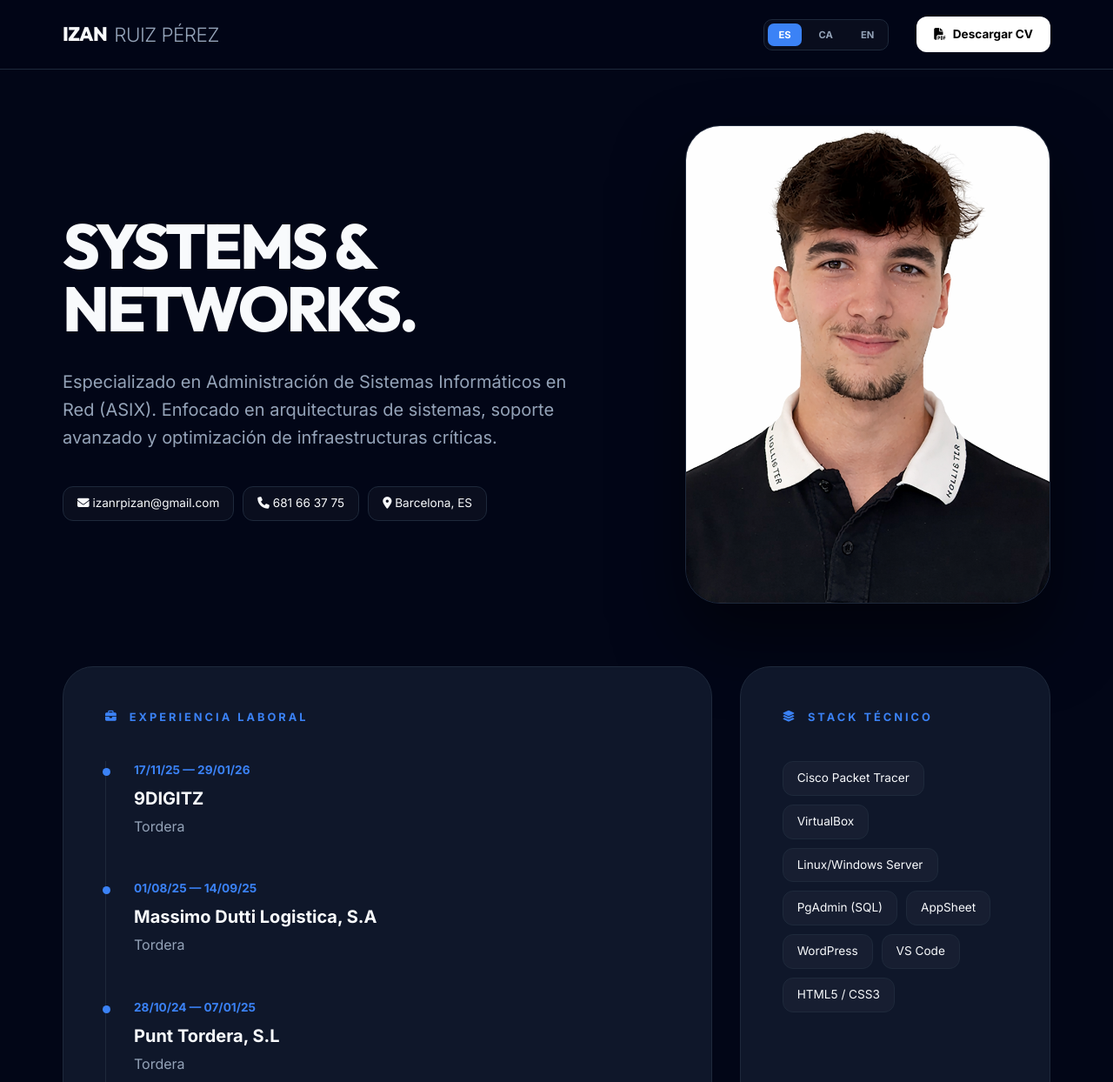
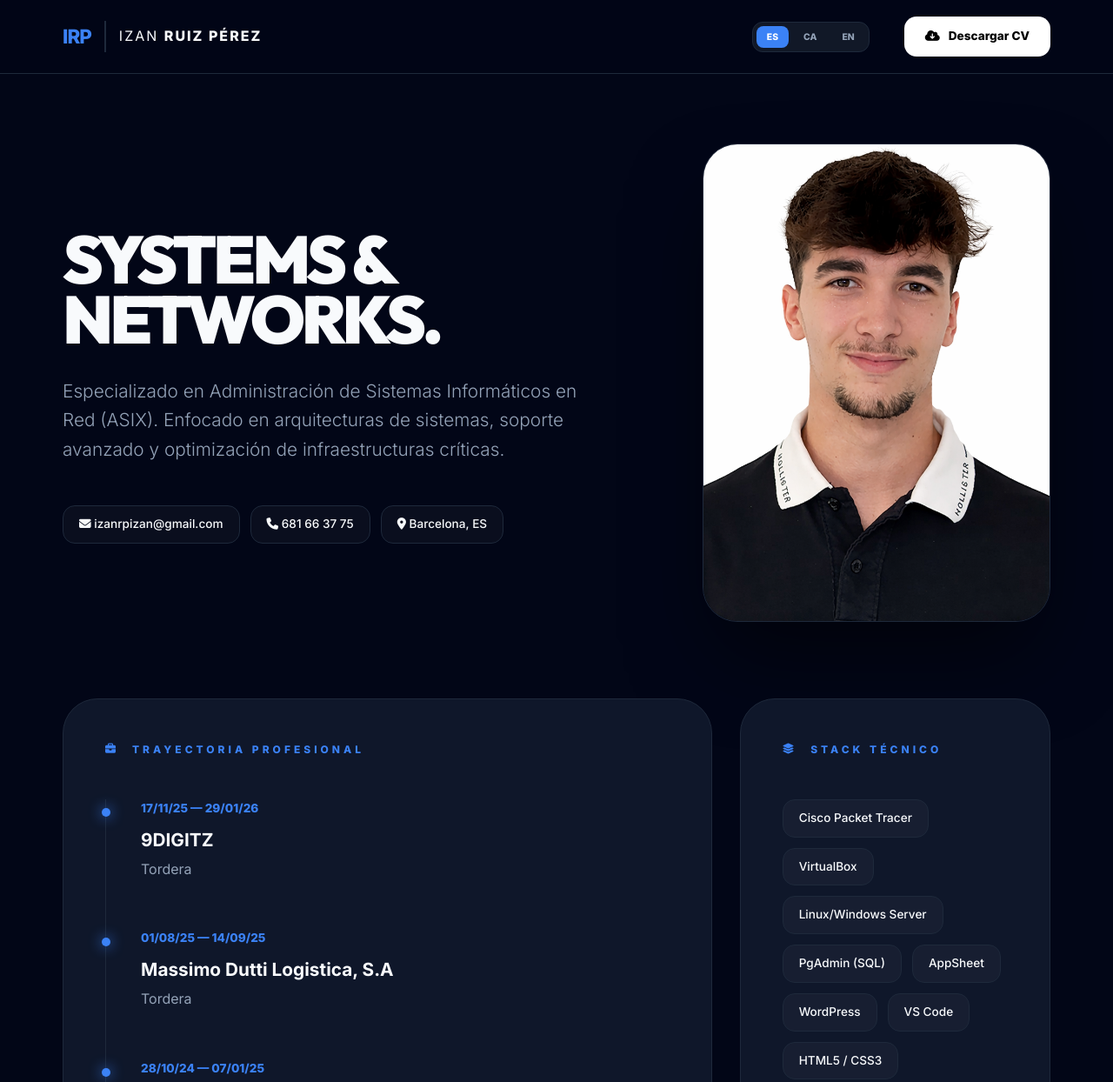
Before and after one commit to IzaanRuiz/Portfoli, a plain HTML site: page index.html in a window 1280 px wide. Shown: the top 1244 px of the page at 87% size. Drawn offline with Linux system fonts and the light colour scheme.

Commit message:
Update index.html

```diff
--- a/index.html
+++ b/index.html
@@ -3,14 +3,14 @@
 <head>
     <meta charset="UTF-8">
     <meta name="viewport" content="width=device-width, initial-scale=1.0">
-    <title>Izan Ruiz Pérez | Systems & Networks</title>
-    <!-- Fuentes premium -->
-    <link href="https://fonts.googleapis.com/css2?family=Inter:wght@300;400;500;600;700;800&family=Outfit:wght@300;500;700;800&display=swap" rel="stylesheet">
+    <title>Izan Ruiz Pérez | Portfolio Profesional</title>
+    <!-- Fuentes premium: Inter para legibilidad y Outfit para títulos -->
+    <link href="https://fonts.googleapis.com/css2?family=Inter:wght@300;400;500;600;700;800&family=Outfit:wght@300;400;700;900&display=swap" rel="stylesheet">
     <link rel="stylesheet" href="https://cdnjs.cloudflare.com/ajax/libs/font-awesome/6.4.0/css/all.min.css">
 
     <style>
         :root {
-            --accent: #3b82f6; /* Azul corporativo moderno */
+            --accent: #3b82f6;
             --bg: #020617;
             --card: #0f172a;
             --border: #1e293b;
@@ -27,15 +27,16 @@
             background-color: var(--bg);
             color: var(--text);
             line-height: 1.6;
+            scroll-behavior: smooth;
         }
 
-        /* --- MENÚ DE ALTO NIVEL --- */
+        /* --- MENÚ SUPERIOR (NUEVO DISEÑO) --- */
         header {
             position: sticky; top: 0; z-index: 1000;
             background: rgba(2, 6, 23, 0.85);
             backdrop-filter: blur(12px);
             border-bottom: 1px solid var(--border);
-            height: 80px;
+            height: 85px;
         }
 
         .nav-container {
@@ -44,75 +45,87 @@
             height: 100%; padding: 0 2rem;
         }
 
-        /* Logo Tipográfico Profesional */
-        .brand {
-            font-family: 'Outfit', sans-serif;
-            font-size: 1.4rem;
-            font-weight: 800;
-            letter-spacing: -0.5px;
-            color: var(--text);
+        /* Estilo Nuevo: Logo Minimalista con barra vertical */
+        .brand-logo {
             text-decoration: none;
             display: flex;
             align-items: center;
-            gap: 8px;
+            color: var(--text);
+            font-family: 'Outfit', sans-serif;
         }
 
-        .brand span {
-            font-weight: 300;
-            color: var(--text-muted);
+        .brand-logo .initials {
+            font-weight: 900;
+            font-size: 1.4rem;
+            letter-spacing: -1px;
+            color: var(--accent);
+            padding-right: 15px;
+            border-right: 2px solid var(--border);
+            margin-right: 15px;
         }
 
-        .nav-right { display: flex; align-items: center; gap: 2rem; }
+        .brand-logo .full-name {
+            font-weight: 400;
+            font-size: 1rem;
+            letter-spacing: 2px;
+            text-transform: uppercase;
+        }
+
+        .brand-logo .full-name strong {
+            font-weight: 800;
+        }
+
+        .nav-right { display: flex; align-items: center; gap: 2.5rem; }
 
         .lang-group {
             display: flex;
-            gap: 8px;
-            background: rgba(255,255,255,0.03);
+            gap: 5px;
+            background: #111827;
             padding: 4px;
-            border-radius: 10px;
+            border-radius: 12px;
             border: 1px solid var(--border);
         }
 
         .lang-btn {
             background: none; border: none; color: var(--text-muted);
-            font-size: 0.7rem; font-weight: 700; cursor: pointer;
-            padding: 6px 12px; border-radius: 7px; transition: 0.3s;
+            font-size: 0.65rem; font-weight: 800; cursor: pointer;
+            padding: 6px 12px; border-radius: 8px; transition: 0.3s;
         }
 
         .lang-btn.active { background: var(--accent); color: white; }
 
         .btn-cv {
             background: white; color: black; text-decoration: none;
-            padding: 10px 20px; border-radius: 12px;
-            font-size: 0.85rem; font-weight: 700;
-            transition: 0.3s; display: flex; align-items: center; gap: 8px;
+            padding: 12px 24px; border-radius: 14px;
+            font-size: 0.85rem; font-weight: 800;
+            transition: 0.3s; display: flex; align-items: center; gap: 10px;
         }
 
-        .btn-cv:hover { transform: translateY(-2px); background: var(--accent); color: white; }
+        .btn-cv:hover { transform: translateY(-2px); background: var(--accent); color: white; box-shadow: 0 10px 20px rgba(59, 130, 246, 0.2); }
 
         /* --- HERO --- */
         .hero {
-            max-width: 1200px; margin: 4rem auto;
+            max-width: 1200px; margin: 5rem auto;
             padding: 0 2rem; display: grid;
-            grid-template-columns: 1fr 420px; gap: 4rem; align-items: center;
+            grid-template-columns: 1fr 400px; gap: 5rem; align-items: center;
         }
 
         .hero-info h1 {
             font-family: 'Outfit', sans-serif;
-            font-size: 4.5rem; font-weight: 800; line-height: 1;
-            margin-bottom: 2rem; letter-spacing: -3px;
+            font-size: 4.8rem; font-weight: 900; line-height: 0.9;
+            margin-bottom: 2rem; letter-spacing: -4px;
         }
 
         .hero-info p {
-            font-size: 1.25rem; color: var(--text-muted);
-            max-width: 580px; margin-bottom: 2.5rem;
+            font-size: 1.3rem; color: var(--text-muted);
+            max-width: 600px; margin-bottom: 3rem; font-weight: 300;
         }
 
         .hero-image img {
             width: 100%; height: 550px;
             object-fit: cover; border-radius: 40px;
             border: 1px solid var(--border);
-            box-shadow: 0 40px 80px rgba(0,0,0,0.5);
+            box-shadow: 0 50px 100px -20px rgba(0,0,0,0.6);
         }
 
         /* --- GRID PRINCIPAL --- */
@@ -124,49 +137,50 @@
 
         .card {
             background: var(--card); border: 1px solid var(--border);
-            padding: 3rem; border-radius: 35px;
-            transition: 0.4s cubic-bezier(0.2, 0, 0, 1);
+            padding: 3rem; border-radius: 40px;
+            transition: 0.4s;
         }
 
-        .card:hover { border-color: var(--accent); transform: translateY(-8px); }
-
+        .card:hover { border-color: #334155; transform: translateY(-10px); }
         .span-2 { grid-column: span 2; }
 
         h2 {
-            font-size: 0.8rem; text-transform: uppercase;
-            letter-spacing: 3px; color: var(--accent);
-            margin-bottom: 2.5rem; display: flex; align-items: center; gap: 12px;
+            font-size: 0.75rem; text-transform: uppercase;
+            letter-spacing: 4px; color: var(--accent);
+            margin-bottom: 3rem; display: flex; align-items: center; gap: 15px;
+            font-weight: 800;
         }
 
-        /* --- EXPERIENCIA --- */
-        .timeline { border-left: 1px solid var(--border); padding-left: 2rem; }
-
-        .work-item { position: relative; margin-bottom: 3rem; }
+        /* --- TIMELINE --- */
+        .timeline { border-left: 1px solid var(--border); padding-left: 2.5rem; }
+        .work-item { position: relative; margin-bottom: 3.5rem; }
         .work-item::before {
-            content: ""; position: absolute; left: calc(-2rem - 4.5px);
-            top: 8px; width: 9px; height: 9px;
+            content: ""; position: absolute; left: calc(-2.5rem - 5px);
+            top: 10px; width: 10px; height: 10px;
             background: var(--accent); border-radius: 50%;
+            box-shadow: 0 0 15px var(--accent);
         }
 
-        .work-item h3 { font-size: 1.25rem; font-weight: 700; margin-bottom: 4px; }
-        .work-item .meta { font-size: 0.85rem; color: var(--accent); font-weight: 700; margin-bottom: 5px; display: block;}
+        .work-item h3 { font-size: 1.3rem; font-weight: 700; margin-bottom: 5px; }
+        .work-item .meta { font-size: 0.85rem; color: var(--accent); font-weight: 800; margin-bottom: 8px; display: block; text-transform: uppercase; }
         .work-item p { font-size: 1rem; color: var(--text-muted); }
 
-        .tags { display: flex; flex-wrap: wrap; gap: 10px; }
+        .tags { display: flex; flex-wrap: wrap; gap: 12px; }
         .tag {
             background: rgba(255,255,255,0.03); border: 1px solid var(--border);
-            padding: 8px 16px; border-radius: 12px;
-            font-size: 0.85rem; color: var(--text);
+            padding: 10px 18px; border-radius: 14px;
+            font-size: 0.85rem; color: var(--text); font-weight: 500;
         }
 
-        footer { padding: 60px 0; text-align: center; color: var(--text-muted); font-size: 0.85rem; border-top: 1px solid var(--border); }
+        footer { padding: 80px 0; text-align: center; color: var(--text-muted); font-size: 0.8rem; border-top: 1px solid var(--border); letter-spacing: 1px; }
 
-        @media (max-width: 1000px) {
-            .hero { grid-template-columns: 1fr; text-align: center; }
+        @media (max-width: 1100px) {
+            .hero { grid-template-columns: 1fr; text-align: center; margin: 3rem auto; }
             .hero-info h1 { font-size: 3.5rem; }
+            .hero-info p { margin: 0 auto 3rem; }
+            .hero-image img { height: 450px; width: 350px; margin: 0 auto; }
             .container { grid-template-columns: 1fr; }
             .span-2 { grid-column: span 1; }
-            .hero-image img { height: 400px; width: 320px; margin: 0 auto; }
         }
     </style>
 </head>
@@ -174,7 +188,10 @@
 
     <header>
         <div class="nav-container">
-            <a href="#" class="brand">IZAN <span>RUIZ PÉREZ</span></a>
+            <a href="#" class="brand-logo">
+                <div class="initials">IRP</div>
+                <div class="full-name">Izan <strong>Ruiz Pérez</strong></div>
+            </a>
 
             <div class="nav-right">
                 <div class="lang-group">
@@ -182,8 +199,9 @@
                     <button id="btn-ca" class="lang-btn" onclick="setLang('ca')">CA</button>
                     <button id="btn-en" class="lang-btn" onclick="setLang('en')">EN</button>
                 </div>
+                <!-- Nombre del CV según captura anterior -->
                 <a href="CV Izan Ruiz.docx - Documents de Google.pdf" download class="btn-cv">
-                    <i class="fas fa-file-pdf"></i> <span data-i18n="cv_btn">Descargar CV</span>
+                    <i class="fas fa-cloud-download-alt"></i> <span data-i18n="cv_btn">Descargar CV</span>
                 </a>
             </div>
         </div>
@@ -197,7 +215,7 @@
                 <div class="tags">
                     <span class="tag"><i class="fas fa-envelope"></i> izanrpizan@gmail.com</span>
                     <span class="tag"><i class="fas fa-phone"></i> 681 66 37 75</span>
-                    <span class="tag"><i class="fas fa-location-dot"></i> Barcelona, ES</span>
+                    <span class="tag"><i class="fas fa-map-marker-alt"></i> Barcelona, ES</span>
                 </div>
             </div>
             <div class="hero-image">
@@ -206,9 +224,9 @@
         </section>
 
         <div class="container">
-            <!-- EXPERIENCIA LABORAL COMPLETA -->
+            <!-- EXPERIENCIA LABORAL -->
             <section class="card span-2">
-                <h2 data-i18n="title_exp"><i class="fas fa-briefcase"></i> Experiencia Laboral</h2>
+                <h2 data-i18n="title_exp"><i class="fas fa-briefcase"></i> Trayectoria Profesional</h2>
                 <div class="timeline">
                     <div class="work-item">
                         <span class="meta">17/11/25 — 29/01/26</span>
@@ -263,7 +281,7 @@
                 </div>
             </section>
 
-            <!-- FORMACIÓN -->
+            <!-- EDUCACIÓN -->
             <section class="card">
                 <h2 data-i18n="title_edu"><i class="fas fa-graduation-cap"></i> Educación</h2>
                 <div class="work-item">
@@ -283,15 +301,16 @@
                 <h2 data-i18n="title_other"><i class="fas fa-info-circle"></i> Info Adicional</h2>
                 <div style="display: grid; grid-template-columns: repeat(auto-fit, minmax(200px, 1fr)); gap: 3rem;">
                     <div>
-                        <h4 style="margin-bottom:12px; font-weight:700;">LICENCIAS</h4>
-                        <p style="color:var(--text-muted);">• Carnet de conducir B y A2</p>
-                        <p style="color:var(--text-muted);">• Operador Carretillas (10t)</p>
+                        <!-- CORREGIDO: Título de Licencias ahora se traduce -->
+                        <h4 style="margin-bottom:12px; font-weight:800; font-size: 0.9rem;" data-i18n="licenses_title">LICENCIAS</h4>
+                        <p style="color:var(--text-muted); font-size: 0.95rem;">• Carnet de conducir B y A2</p>
+                        <p style="color:var(--text-muted); font-size: 0.95rem;">• Operador Carretillas (10t)</p>
                     </div>
                     <div>
-                        <h4 style="margin-bottom:12px; font-weight:700;" data-i18n="lang_title">IDIOMAS</h4>
-                        <p style="color:var(--text-muted);">• Català (Natiu / C1)</p>
-                        <p style="color:var(--text-muted);">• Castellano (Nativo)</p>
-                        <p style="color:var(--text-muted);">• English (Technical)</p>
+                        <h4 style="margin-bottom:12px; font-weight:800; font-size: 0.9rem;" data-i18n="lang_title">IDIOMAS</h4>
+                        <p style="color:var(--text-muted); font-size: 0.95rem;">• Català (Natiu / C1)</p>
+                        <p style="color:var(--text-muted); font-size: 0.95rem;">• Castellano (Nativo)</p>
+                        <p style="color:var(--text-muted); font-size: 0.95rem;">• English (Technical)</p>
                     </div>
                 </div>
             </section>
@@ -299,7 +318,7 @@
     </main>
 
     <footer>
-        <p>© 2024 IZAN RUIZ PÉREZ • Systems & Networks Engineer Portfolio</p>
+        <p>© 2024 IZAN RUIZ PÉREZ • Systems Engineering Portfolio</p>
     </footer>
 
     <script>
@@ -308,7 +327,7 @@
                 cv_btn: "Descargar CV",
                 h1: "SYSTEMS &<br>NETWORKS.",
                 p: "Especializado en Administración de Sistemas Informáticos en Red (ASIX). Enfocado en arquitecturas de sistemas, soporte avanzado y optimización de infraestructuras críticas.",
-                title_exp: "Experiencia Laboral",
+                title_exp: "Trayectoria Profesional",
                 exp_bershka: "Palafolls • Sustitución temporal por baja médica.",
                 exp_erasmus: "Schkeuditz, Alemania • Domótica, Desarrollo Web (HTML/CSS).",
                 title_skills: "Stack Técnico",
@@ -316,6 +335,7 @@
                 edu_1: "GS Adm. Sistemas (ASIX)",
                 edu_2: "GM Sistemas (SMX)",
                 title_other: "Info Adicional",
+                licenses_title: "LICENCIAS",
                 lang_title: "IDIOMAS"
             },
             ca: {
@@ -330,6 +350,7 @@
                 edu_1: "GS Adm. Sistemes (ASIX)",
                 edu_2: "GM Sistemes (SMX)",
                 title_other: "Info Addicional",
+                licenses_title: "LLICÈNCIES",
                 lang_title: "IDIOMES"
             },
             en: {
@@ -344,6 +365,7 @@
                 edu_1: "Higher Degree (ASIX)",
                 edu_2: "Vocational Degree (SMX)",
                 title_other: "Additional Info",
+                licenses_title: "LICENSES",
                 lang_title: "LANGUAGES"
             }
         };
```
